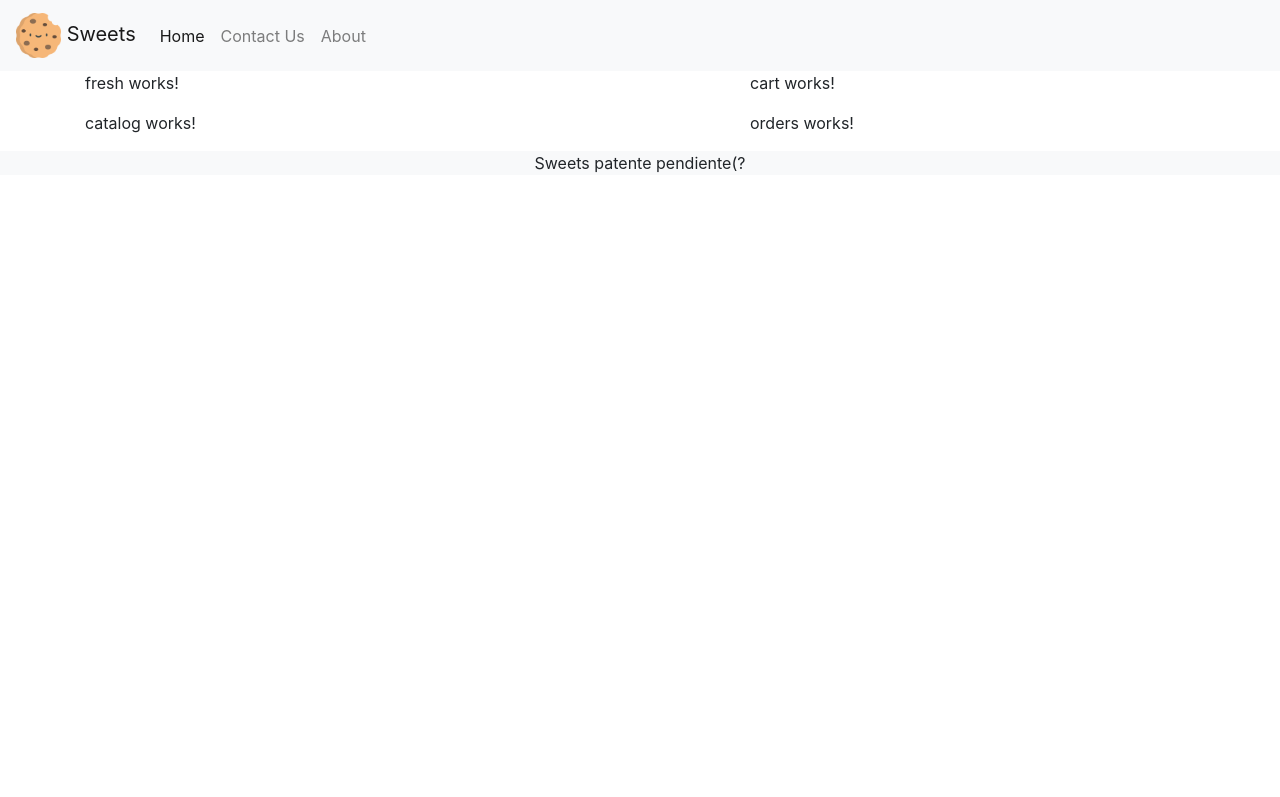
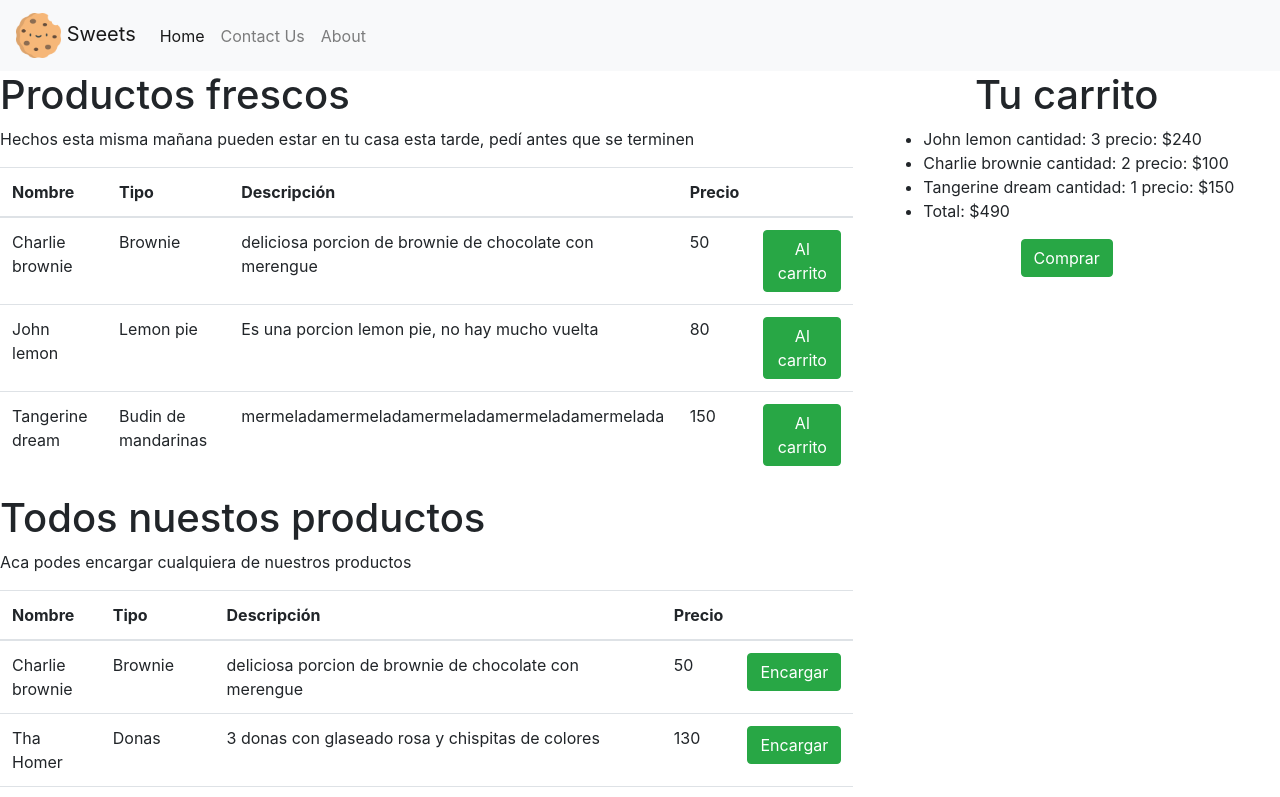
Before and after one commit to reddal/food-app-reddal, an Angular app: page / in a window 1280 px wide. Shown: the top 797 px of the page. Built offline with nearby package versions, Linux system fonts and the light colour scheme.

Commit message:
filled components with fake-data

```diff
--- /dev/null
+++ b/src/app/Sweet.ts
@@ -0,0 +1,8 @@
+export interface Sweet
+{
+  name: string,
+  type: string,
+  price: number,
+  description: string,
+  stock: number,
+}
--- a/src/app/app.component.css
+++ b/src/app/app.component.css
@@ -1,3 +1,6 @@
 p {
   font-family: Lato;
 }
+.left-border{
+  border-left: 2px solid black ;
+}
--- a/src/app/app.component.html
+++ b/src/app/app.component.html
@@ -18,14 +18,19 @@
     </ul>
   </div>
 </nav>
-<div class="container">
+<div class="container-fluid">
   <div class="row">
-    <div class="col-7"><app-fresh></app-fresh></div>
-    <div class="col-5"><app-cart></app-cart></div>
-  </div>
-  <div class="row">
-    <div class="col-7"><app-catalog></app-catalog></div>
-    <div class="col-5"><app-orders></app-orders></div>
+    <div class="col-8">
+      <div class="row">
+        <app-fresh></app-fresh>
+      </div>
+      <div class="row">
+        <app-catalog></app-catalog>
+      </div>
+    </div>
+    <div class="col-4 left-border">
+      <app-cart></app-cart>
+    </div>
   </div>
 </div>
 <footer class="bg-light text-center">{{title}} patente pendiente(?</footer>
--- a/src/app/cart/cart.component.html
+++ b/src/app/cart/cart.component.html
@@ -1 +1,12 @@
-<p>cart works!</p>
+<div class="container-fluid">
+    <h1>Tu carrito</h1>
+    <ul>
+        <li>John lemon cantidad: 3 precio: $240 </li>
+        <li>Charlie brownie cantidad: 2 precio: $100 </li>
+        <li>Tangerine dream cantidad: 1 precio: $150 </li>
+        <li>Total: $490</li>
+    </ul>
+    <div class="text-center">
+        <button type="button" class="btn btn-success">Comprar</button>
+    </div>
+</div>
--- a/src/app/cart/cart.component.scss
+++ b/src/app/cart/cart.component.scss
@@ -0,0 +1,3 @@
+h1{
+    text-align: center;
+}
--- a/src/app/catalog/catalog.component.html
+++ b/src/app/catalog/catalog.component.html
@@ -1 +1,22 @@
-<p>catalog works!</p>
+<h1>Todos nuestos productos</h1>
+<p>Aca podes encargar cualquiera de nuestros productos</p>
+<table class="table table-responsive">
+    <thead>
+        <tr>
+            <th>Nombre</th>
+            <th>Tipo</th>
+            <th>Descripción</th>
+            <th>Precio</th>
+            <th> </th>
+        </tr>
+    </thead>
+    <tbody>
+        <tr *ngFor="let sweet of catalog">
+            <td>{{sweet.name}}</td>
+            <td>{{sweet.type}}</td>
+            <td>{{sweet.description}}</td>
+            <td>{{sweet.price}}</td>
+            <td><button type="button" class="btn btn-success">Encargar</button></td>
+        </tr>
+    </tbody>
+</table>
--- a/src/app/catalog/catalog.component.ts
+++ b/src/app/catalog/catalog.component.ts
@@ -1,15 +1,45 @@
 import { Component, OnInit } from '@angular/core';
-
+import { Sweet } from "../Sweet";
 @Component({
   selector: 'app-catalog',
   templateUrl: './catalog.component.html',
   styleUrls: ['./catalog.component.scss']
 })
 export class CatalogComponent implements OnInit {
+  catalog: Sweet[] =
+    [
+      {
+        name: "Charlie brownie",
+        type: "Brownie",
+        price: 50,
+        description: "deliciosa porcion de brownie de chocolate con merengue",
+        stock: 5,
+      },
+      {
+        name: "Tha Homer",
+        type: "Donas",
+        price: 130,
+        description: "3 donas con glaseado rosa y chispitas de colores",
+        stock: 0,
+      },
+      {
+        name: "John lemon",
+        type: "Lemon pie",
+        price: 80,
+        description: "Es una porcion lemon pie, no hay mucho vuelta",
+        stock: 10,
+      },
+      {
+        name: "Tangerine dream",
+        type: "Budin de mandarinas",
+        price: 150,
+        description: "mermeladamermeladamermeladamermeladamermelada",
+        stock: 2,
+      },
+    ]
+constructor() { }
 
-  constructor() { }
-
-  ngOnInit(): void {
-  }
+ngOnInit(): void {
+}
 
 }
--- a/src/app/fresh/fresh.component.html
+++ b/src/app/fresh/fresh.component.html
@@ -1 +1,24 @@
-<p>fresh works!</p>
+<h1>Productos frescos</h1>
+<p>Hechos esta misma mañana pueden estar en tu casa esta tarde, pedí antes que se terminen</p>
+<table class="table table-responsive">
+    <thead>
+        <tr>
+            <th>Nombre</th>
+            <th>Tipo</th>
+            <th>Descripción</th>
+            <th>Precio</th>
+            <th> </th>
+        </tr>
+    </thead>
+    <tbody>
+        <ng-container *ngFor="let sweet of fresh">
+            <tr *ngIf="sweet.stock !== 0">
+                <td>{{sweet.name}}</td>
+                <td>{{sweet.type}}</td>
+                <td>{{sweet.description}}</td>
+                <td>{{sweet.price}}</td>
+                <td><button type="button" class="btn btn-success">Al carrito</button></td>
+            </tr>
+        </ng-container>
+    </tbody>
+</table>
--- a/src/app/fresh/fresh.component.ts
+++ b/src/app/fresh/fresh.component.ts
@@ -1,12 +1,41 @@
 import { Component, OnInit } from '@angular/core';
-
+import { Sweet } from "../Sweet";
 @Component({
   selector: 'app-fresh',
   templateUrl: './fresh.component.html',
   styleUrls: ['./fresh.component.scss']
 })
 export class FreshComponent implements OnInit {
-
+  fresh: Sweet[] = [
+    {
+      name: "Charlie brownie",
+      type: "Brownie",
+      price: 50,
+      description: "deliciosa porcion de brownie de chocolate con merengue",
+      stock: 5,
+    },
+    {
+      name: "Tha Homer",
+      type: "Donas",
+      price: 130,
+      description: "3 donas con glaseado rosa y chispitas de colores",
+      stock: 0,
+    },
+    {
+      name: "John lemon",
+      type: "Lemon pie",
+      price: 80,
+      description: "Es una porcion lemon pie, no hay mucho vuelta",
+      stock: 10,
+    },
+    {
+      name: "Tangerine dream",
+      type: "Budin de mandarinas",
+      price: 150,
+      description: "mermeladamermeladamermeladamermeladamermelada",
+      stock: 2,
+    },
+  ]
   constructor() { }
 
   ngOnInit(): void {
--- a/src/app/orders/orders.component.html
+++ b/src/app/orders/orders.component.html
@@ -1 +1,7 @@
-<p>orders works!</p>
+<h1>Tus ordenes</h1>
+<ul>
+    <li>John lemon cantidad: 3 precio: $240 </li>
+    <li>Charlie brownie cantidad: 2 precio: $100 </li>
+    <li>Tangerine dream cantidad: 1 precio: $150 </li>
+    <li>Total: $490</li>
+</ul>
```
